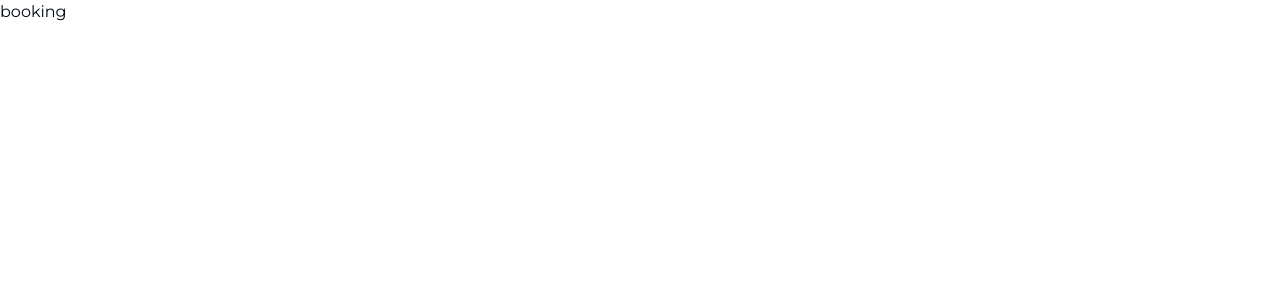
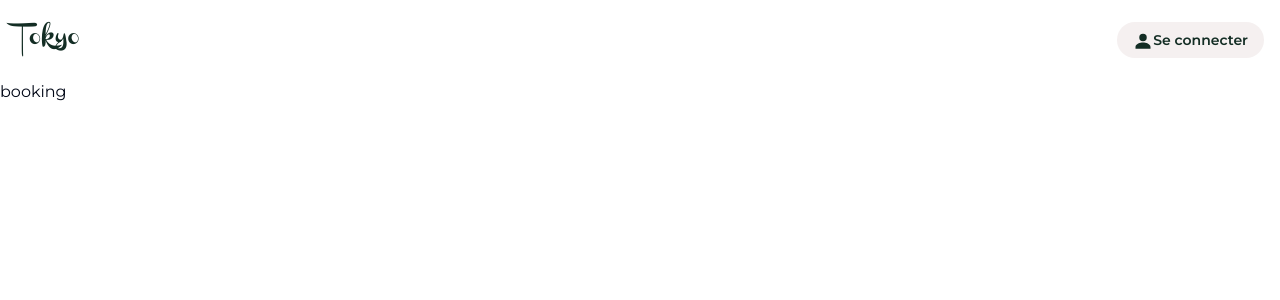
Before and after one commit to brunomoyse/tsb-core, a Nuxt app: page /booking in a window 1280 px wide. Shown: the top 300 px of the page. Built offline with nearby package versions, Linux system fonts and the light colour scheme.

Commit message:
Move Navbar in layout

```diff
--- a/components/Navbar.vue
+++ b/components/Navbar.vue
@@ -1,22 +1,3 @@
-<script setup lang="ts">
-  import { ref, watch } from 'vue';
-
-  // Reference to the menu toggle checkbox
-  const menuToggle = ref<HTMLInputElement | null>(null);
-
-  // Watch the checkbox state to toggle body overflow
-  watch(
-    () => menuToggle.value?.checked,
-    (checked) => {
-      if (checked) {
-        document.body.classList.add('overflow-hidden');
-      } else {
-        document.body.classList.remove('overflow-hidden');
-      }
-    }
-  );
-</script>
-
 <template>
     <nav class="bg-white text-tsb-gray fixed z-50 h-20 w-full">
         <div class="px-4 flex justify-between items-center h-full mx-auto">
@@ -35,26 +16,52 @@
                 </label>
 
                 <!-- Mobile Menu -->
-                <div id="mobile-menu" class="fixed top-20 left-0 right-0 bottom-0 bg-white shadow-lg flex flex-col items-center justify-center opacity-0 transform translate-y-[-20px] transition-opacity transition-transform duration-400 ease-out pointer-events-none">
-                    <a href="/" class="block px-4 py-2 text-gray-700 hover:bg-gray-200 w-full text-center transition-colors duration-200">Home</a>
-                    <a href="menu" class="block px-4 py-2 text-gray-700 hover:bg-gray-200 w-full text-center transition-colors duration-200">Menu</a>
-                    <a href="contact" class="block px-4 py-2 text-gray-700 hover:bg-gray-200 w-full text-center transition-colors duration-200">Contact</a>
+                <div id="mobile-menu"
+                    class="fixed top-20 left-0 right-0 bottom-0 bg-white shadow-lg flex flex-col items-center justify-center opacity-0 transform translate-y-[-20px] transition-opacity transition-transform duration-400 ease-out pointer-events-none">
+                    <a href="/"
+                        class="block px-4 py-2 text-gray-700 hover:bg-gray-200 w-full text-center transition-colors duration-200">Home</a>
+                    <a href="menu"
+                        class="block px-4 py-2 text-gray-700 hover:bg-gray-200 w-full text-center transition-colors duration-200">Menu</a>
+                    <a href="contact"
+                        class="block px-4 py-2 text-gray-700 hover:bg-gray-200 w-full text-center transition-colors duration-200">Contact</a>
                 </div>
             </div>
 
-            <NuxtLink href="/">
-                <h1 class="flex text-lg items-center font-['Channel'] text-charcoal hover:text-tsb-red">
+            <NuxtLink name="index">
+                <h1 class="flex text-lg items-center font-['Channel'] text-charcoal">
                     Tokyo
                 </h1>
             </NuxtLink>
 
             <div class="flex items-center space-x-2">
-                <CartButton />
+                <CartButton v-if="currentRoute.name === 'menu'" />
                 <ConnectButton class="desktop-only" />
             </div>
         </div>
     </nav>
 </template>
+
+<script setup lang="ts">
+import { ref, watch } from 'vue';
+
+const currentRoute = useRoute();
+
+// Reference to the menu toggle checkbox
+const menuToggle = ref<HTMLInputElement | null>(null);
+
+// Watch the checkbox state to toggle body overflow
+watch(
+    () => menuToggle.value?.checked,
+    (checked) => {
+        if (checked) {
+            document.body.classList.add('overflow-hidden');
+        } else {
+            document.body.classList.remove('overflow-hidden');
+        }
+    }
+);
+</script>
+
 
 <style>
 :root {
@@ -79,22 +86,23 @@
 }
 
 /* Transform the hamburger into an X when checked */
-#menu-toggle:checked + .hamburger span:nth-child(1) {
+#menu-toggle:checked+.hamburger span:nth-child(1) {
     transform: translateY(7px) rotate(45deg);
 }
 
-#menu-toggle:checked + .hamburger span:nth-child(2) {
+#menu-toggle:checked+.hamburger span:nth-child(2) {
     opacity: 0;
 }
 
-#menu-toggle:checked + .hamburger span:nth-child(3) {
+#menu-toggle:checked+.hamburger span:nth-child(3) {
     transform: translateY(-7px) rotate(-45deg);
 }
 
 /* Mobile Menu Styles */
 #mobile-menu {
     position: fixed;
-    top: 5rem; /* Adjust based on navbar height (h-20 = 5rem) */
+    top: 5rem;
+    /* Adjust based on navbar height (h-20 = 5rem) */
     left: 0;
     right: 0;
     bottom: 0;
@@ -108,11 +116,12 @@
     transform: translateY(-20px);
     pointer-events: none;
     transition: opacity 0.4s ease, transform 0.4s ease;
-    z-index: 40; /* Ensure it's below the navbar (z-50) */
+    z-index: 40;
+    /* Ensure it's below the navbar (z-50) */
 }
 
 /* When menu is checked, show the mobile menu */
-#menu-toggle:checked ~ #mobile-menu {
+#menu-toggle:checked~#mobile-menu {
     opacity: 1;
     transform: translateY(0);
     pointer-events: auto;
@@ -124,6 +133,7 @@
         opacity: 0;
         transform: translateY(-20px);
     }
+
     to {
         opacity: 1;
         transform: translateY(0);
@@ -135,6 +145,7 @@
         opacity: 1;
         transform: translateY(0);
     }
+
     to {
         opacity: 0;
         transform: translateY(-20px);
@@ -142,11 +153,11 @@
 }
 
 /* Apply animations */
-#menu-toggle:checked ~ #mobile-menu {
+#menu-toggle:checked~#mobile-menu {
     animation: fadeIn 0.4s forwards;
 }
 
-#menu-toggle:not(:checked) ~ #mobile-menu {
+#menu-toggle:not(:checked)~#mobile-menu {
     animation: fadeOut 0.4s forwards;
 }
 </style>
--- /dev/null
+++ b/layouts/default.vue
@@ -0,0 +1,21 @@
+<template>
+  <div>
+    <header>
+      <Navbar />
+      <!-- Spacer to prevent content from being hidden behind the fixed Navbar -->
+      <div class="h-20"></div>
+    </header>
+    <main>
+      <slot />
+    </main>
+    <footer></footer>
+  </div>
+</template>
+
+<script lang="ts" setup>
+
+</script>
+
+<style>
+
+</style>
--- a/pages/index.vue
+++ b/pages/index.vue
@@ -1,26 +1,5 @@
-<script setup lang="ts">
-import Sakura from '@/lib/sakura';
-
-// Sakura references
-let sakura: Sakura | null = null;
-
-// Mount logic for Sakura animation
-onMounted(() => {
-  setTimeout(() => {
-    sakura = new Sakura('.homescreen');
-  }, 1000);
-});
-
-// Cleanup logic
-onBeforeUnmount(() => {
-  if (sakura) {
-    sakura.stop(true);
-  }
-});
-</script>
-
 <template>
-  <main class="bg-tsb-gray min-h-screen flex flex-col">
+  <div class="bg-tsb-gray min-h-screen flex flex-col">
     <!-- Petal animation container -->
     <section class="homescreen flex-1 bg-white relative">
       <!-- Centered content -->
@@ -55,8 +34,32 @@ onBeforeUnmount(() => {
         </div>
       </div>
     </section>
-  </main>
+  </div>
 </template>
+
+<script setup lang="ts">
+import Sakura from '@/lib/sakura';
+
+// Sakura references
+let sakura: Sakura | null = null;
+
+definePageMeta({
+  layout: false
+})
+
+// Mount logic for Sakura animation
+onMounted(() => {
+  setTimeout(() => {
+    sakura = new Sakura('.homescreen');
+  }, 1000);
+});
+
+onBeforeUnmount(() => {
+  if (sakura) {
+    sakura.stop(true);
+  }
+});
+</script>
 
 <style scoped>
 .page-enter-active,
```
